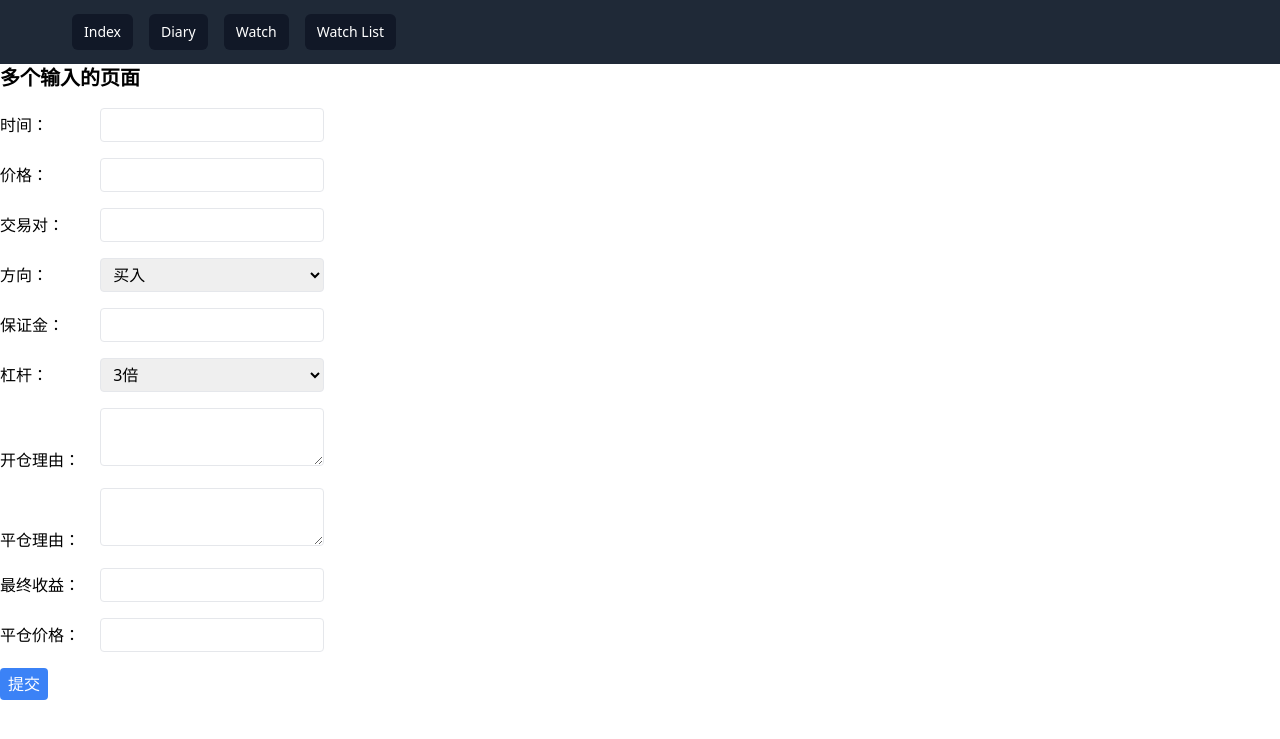
After one commit to Asher-Ding/QuantitativeTrading, a Flask app: page /diary in a window 1280 px wide. The commit adds this page. Shown: the top 739 px of the page. Run offline with Flask 3, Linux system fonts and the light colour scheme; some libraries are stand-ins or nearby versions.

Commit message:
新增日记模块；增加database

```diff
--- a/app/app.py
+++ b/app/app.py
@@ -1,13 +1,17 @@
-from flask import Flask, render_template, request
+from flask import Flask, render_template, request, redirect
 from price_watcher import PriceWatcher
+from utils.sqlitedb import SqliteDataBase
 
 app = Flask(__name__)
 
 price_watcher = PriceWatcher()
 
+diary_db = SqliteDataBase('app/database/diary.db')
+
 # Navigation bar links
 navbar_links = {
     'Index': '/',
+    'Diary': '/diary',
     'Watch': '/watch',
     'Watch List': '/watch_list'
 }
@@ -25,16 +29,38 @@ def watch():
 
 @app.route('/submit', methods=['POST'])
 def submit():
-    date = request.form['date']
-    price = request.form['price']
-    remarks = request.form['remarks']
+    # date = request.form['date']
+    # price = request.form['price']
+    # remarks = request.form['remarks']
     # 这里可以把收集到的数据保存到数据库中
-    return render_template('submit.html', date=date, price=price, remarks=remarks,navbar_links=navbar_links)
+    return render_template('submit.html')
 
 @app.route('/watch_list')
 def watch_list():
     watch_list = price_watcher.get_watch_list()
     return render_template('watch_list.html', watch_list=watch_list,navbar_links=navbar_links)
 
+
+# diary page
+@app.route('/diary')
+def diary():
+    # TODO: 定义日记的模版，然后在这里调用
+    return render_template('diary.html',navbar_links=navbar_links)
+
+# diary submit page
+@app.route('/diary_submit')
+def diary_submit():
+
+    # diary_db.create_diary_table()
+    print('diray table created')
+    return redirect('diary'), 301
+
+
+# 404 page
+@app.errorhandler(404)
+def page_not_found(e):
+    return render_template('404.html',navbar_links=navbar_links), 404
+
+
 if __name__ == '__main__':
     app.run(debug=True)
--- a/app/templates/base.html
+++ b/app/templates/base.html
@@ -27,6 +27,8 @@
   </nav>
 
 {% block content %}{% endblock %}
+<!-- 父模板等待子模板填充 -->
+{% block script %}{% endblock %}
 </body>
 
 </html>
--- /dev/null
+++ b/app/templates/diary.html
@@ -0,0 +1,105 @@
+{% extends "base.html" %}
+
+{% block content %}
+<h1 class="text-xl font-bold mb-4">多个输入的页面</h1>
+
+<form action="{{ url_for('diary_submit') }}">
+  <div class="mb-4">
+    <label for="time" class="inline-block w-20 font-medium mr-4">时间：</label>
+    <input type="text" id="time" name="time" class="border rounded px-2 py-1 w-56">
+  </div>
+
+  <div class="mb-4">
+    <label for="price" class="inline-block w-20 font-medium mr-4">价格：</label>
+    <input type="text" id="price" name="price" class="border rounded px-2 py-1 w-56">
+  </div>
+
+  <div class="mb-4">
+    <label for="pair" class="inline-block w-20 font-medium mr-4">交易对：</label>
+    <input type="text" id="pair" name="pair" class="border rounded px-2 py-1 w-56">
+  </div>
+
+  <div class="mb-4">
+    <label for="direction" class="inline-block w-20 font-medium mr-4">方向：</label>
+    <select name="direction" id="direction" class="border rounded px-2 py-1 w-56">
+      <option value="buy">买入</option>
+      <option value="sell">卖出</option>
+    </select>
+  </div>
+
+  <div class="mb-4">
+    <label for="margin" class="inline-block w-20 font-medium mr-4">保证金：</label>
+    <input type="text" id="margin" name="margin" class="border rounded px-2 py-1 w-56">
+  </div>
+
+  <div class="mb-4">
+    <label for="leverage" class="inline-block w-20 font-medium mr-4">杠杆：</label>
+    <select name="leverage" id="leverage" class="border rounded px-2 py-1 w-56">
+      <option value="3">3倍</option>
+      <option value="5">5倍</option>
+      <option value="10">10倍</option>
+    </select>
+  </div>
+
+  <div class="mb-4">
+    <label for="open_reason" class="inline-block w-20 font-medium mr-4">开仓理由：</label>
+    <textarea id="open_reason" name="open_reason" class="border rounded px-2 py-1 w-56"></textarea>
+  </div>
+
+  <div class="mb-4">
+    <label for="close_reason" class="inline-block w-20 font-medium mr-4">平仓理由：</label>
+    <textarea id="close_reason" name="close_reason" class="border rounded px-2 py-1 w-56"></textarea>
+  </div>
+
+  <div class="mb-4">
+    <label for="profit" class="inline-block w-20 font-medium mr-4">最终收益：</label>
+    <input type="text" id="profit" name="profit" class="border rounded px-2 py-1 w-56">
+  </div>
+
+  <div class="mb-4">
+    <label for="close_price" class="inline-block w-20 font-medium mr-4">平仓价格：</label>
+    <input type="text" id="close_price" name="close_price" class="border rounded px-2 py-1 w-56">
+  </div>
+
+  <button type="submit" class="bg-blue-500 text-white px-2 py-1 rounded hover:bg-blue-700"
+    onclick="onSubmit(event)">提交</button>
+</form>
+
+<!-- 弹窗 -->
+<div class="hidden bg-blue-600 text-white px-6 py-4 border-0 rounded relative mt-5" id="success-message">
+  <span class="text-xl inline-block mr-5 align-middle">
+    <i class="fas fa-bell"></i>
+  </span>
+  <span class="inline-block align-middle mr-8">
+    提交成功。
+  </span>
+  <button
+    class="absolute bg-transparent text-2xl font-semibold leading-none right-0 top-0 mt-4 mr-6 outline-none focus:outline-none"
+    onclick="hideSuccessMessage()">
+    <span>×</span>
+  </button>
+</div>
+
+{% endblock %}
+
+{% block script %}
+<script>
+  function onSubmit(event) {
+    console.log(';;;;')
+    if (confirm("确认提交？") == false) return false; // 确认提交
+
+    event.preventDefault();// 阻止表单默认行为
+
+    var successMessageBox = document.getElementById("success-message");
+    successMessageBox.classList.remove("hidden");
+    window.location.href = '/diary_submit';
+    setTimeout(hideSuccessMessage, 3000); // 隐藏弹窗，时间设定为 3 秒
+  }
+
+  function hideSuccessMessage() {
+    var successMessageBox = document.getElementById("success-message");
+    successMessageBox.classList.add("hidden");
+  }
+
+</script>
+{% endblock %}
```
Also changed, not shown: app/main.py (+11 -5 lines), app/static/js/index.js (added, +11 -0 lines), app/templates/404.html (added, +7 -0 lines), app/utils/sqlitedb.py (added, +46 -0 lines), README.md, assets/README/img20230328202733.png (added), 1 other file.
